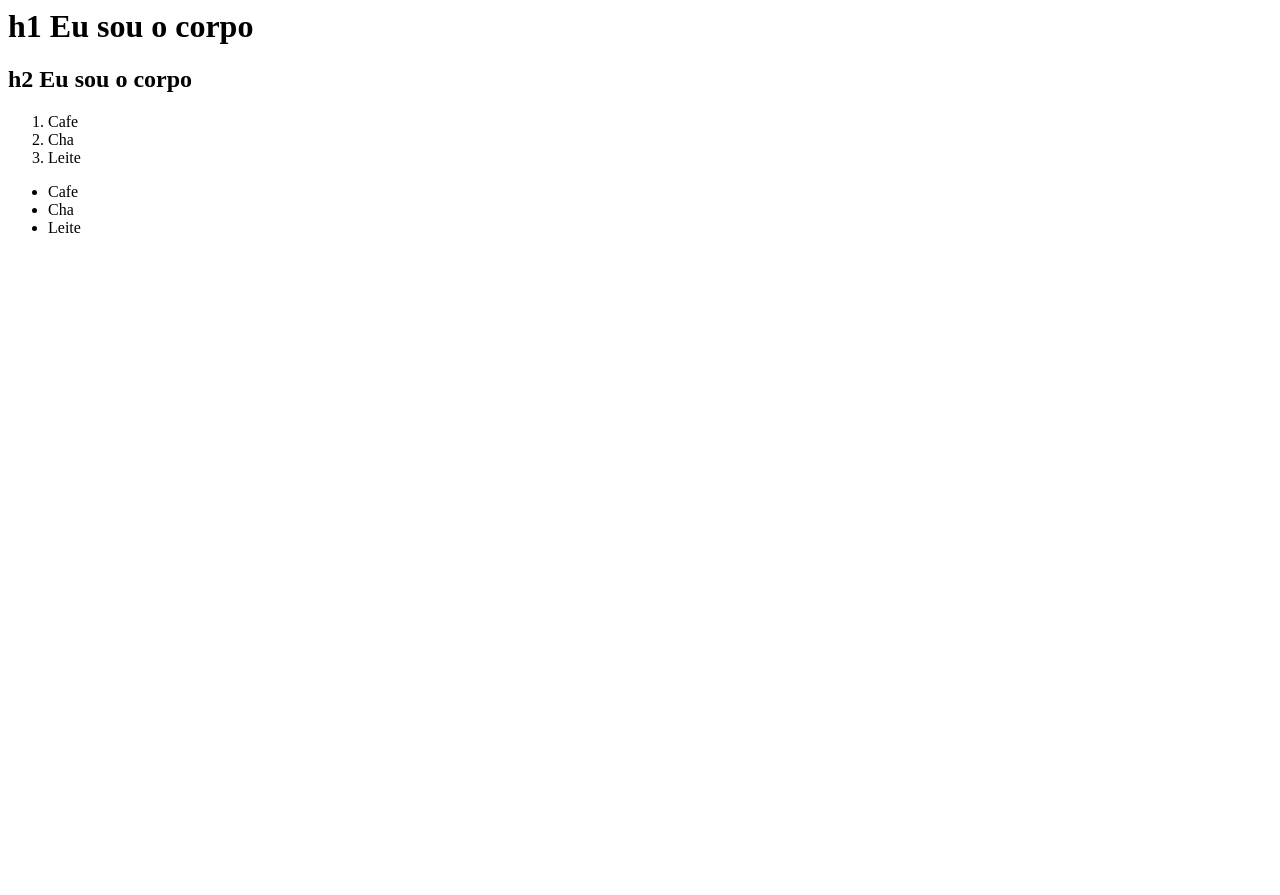
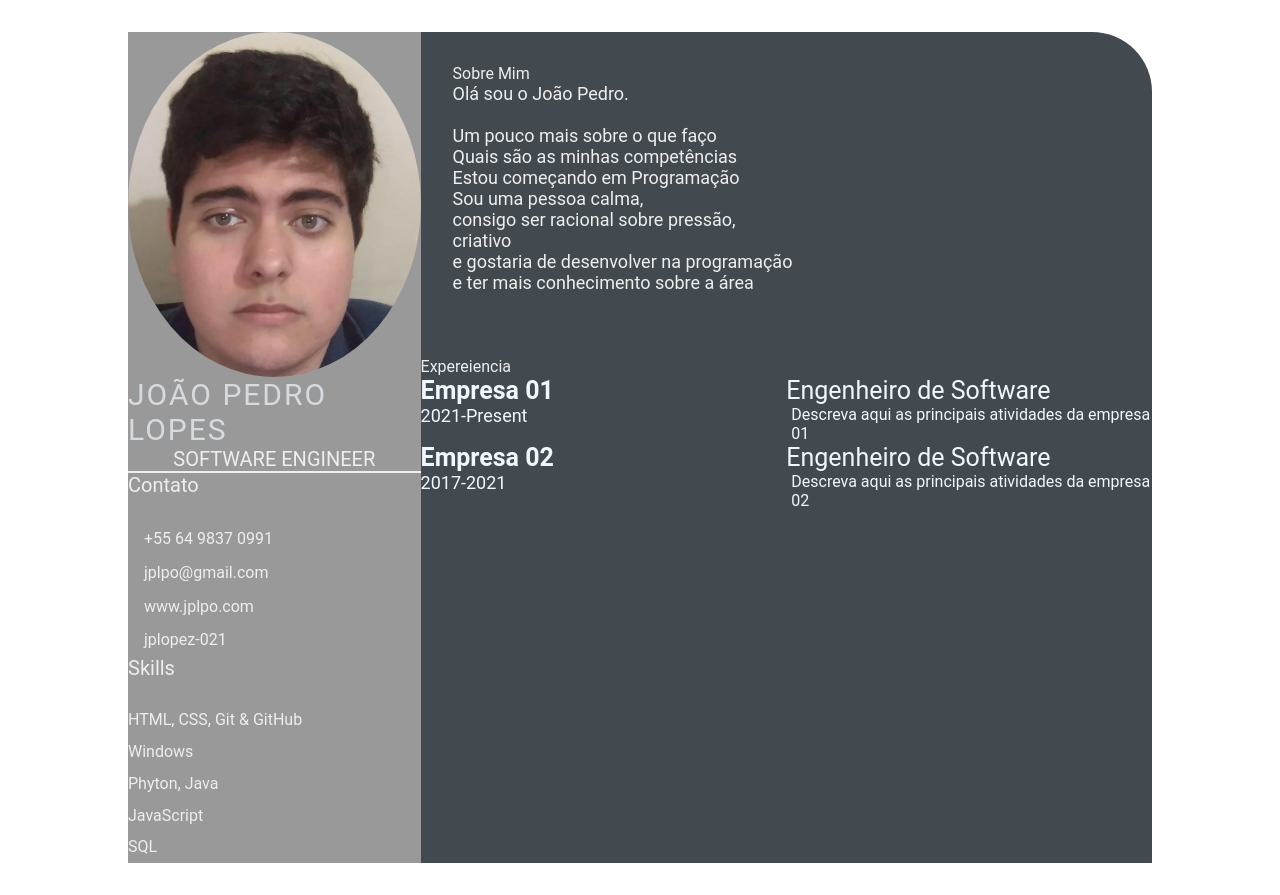
Before and after one commit to jplopez-021/jplopez-021.github.io, a plain HTML site: page index.html in a window 1280 px wide. Before the commit the page ends 800 px from the top, so only its background shows below. Drawn offline with Linux system fonts and the light colour scheme.

Commit message:
feature: add experience

```diff
--- a/index.html
+++ b/index.html
@@ -1,21 +1,84 @@
-<html>
-    <head>
-        <title>
-            Olá, eu sou a cabeça
-        </title>
-    </head>
-    <body>
-        <h1>h1 Eu sou o corpo</h1>
-        <h2>h2 Eu sou o corpo</h2>
-    </body>
-    <ol>
-        <li>Cafe</li>
-        <li>Cha</li>
-        <li>Leite</li>
-    </ol>
-    <ul>
-        <li>Cafe</li>
-        <li>Cha</li>
-        <li>Leite</li>
-    </ul>
+<html lang="en">
+<head>
+    <meta charset="UTF-8">
+    <meta http-equiv="X-UA-Compatible" content="IE=edge">
+    <meta name="viewport" content="width=device-width, initial-scale=1.0">
+    <title>João Pedro Lopes</title>
+    <link rel="stylesheet" href="style.css">
+</head>
+<body>
+    <main class="resume-contents">
+        <section class="left-section">
+            <section class="left-section-content">
+                <div class="profile">
+                    <img class="profile-image" src="img/profile-image.jpg" alt="Profile image">
+                    <p class="name">João Pedro Lopes</p>
+                    <p class="profession">Software Engineer</p>
+                </div>
+                <div class="contact-info">
+                    <p class="left-title">Contato</p>
+                    <ul>
+                        <li><i class="fa fa-phone"></i>+55 64 9837 0991</li>
+                        <li><i class="fa fa-envelope"></i>jplpo@gmail.com</li>
+                        <li><i class="fa fa-globe"></i>www.jplpo.com</li>
+                        <li><i class="fa fa-github"></i>jplopez-021</li>
+                    </ul>
+                </div>
+                <div class="skills">
+                    <p class="left-title">Skills</p>
+                    <ul>
+                        <li><p>HTML, CSS, Git & GitHub</p></li>
+                        <li><p>Windows</p></li>
+                        <li><p>Phyton, Java</p></li>
+                        <li><p>JavaScript</p></li>
+                        <li><p>SQL</p></li>
+                    </ul>
+                </div>
+            </section>
+            </section>
+            <section class="right-section">
+                    <div class="right-section-contents">
+                        <section class="about gap">
+                            <div class="right-title">Sobre Mim</div>
+                            <p class="about-me-contents">
+                                Olá sou o João Pedro.<br>
+                                <br> Um pouco mais sobre o que faço
+                                <br>Quais são as minhas competências
+                                <br>Estou começando em Programação
+                                <br>Sou uma pessoa calma,
+                                <br>consigo ser racional sobre pressão,
+                                <br>criativo
+                                <br>e gostaria de desenvolver na programação
+                                <br>e ter mais conhecimento sobre a área
+                            </p>
+                        </section>
+                    </div>
+            <section class="experience gap">
+                <div class="right-title">Expereiencia</div>
+                <div class="experience-contents">
+                    <div class="exp-left">
+                        <p class="exp-company-name">Empresa 01</p>
+                        <p class="exp-time-period">2021-Present</p>
+                    </div>
+                    <div class="exp-right">
+                        <p class="exp-position">Engenheiro de Software</p>
+                        <p class="exp-desc">
+                            Descreva aqui as principais atividades da empresa 01
+                        </p>
+                    </div>
+                    <div class="exp-left">
+                        <p class="exp-company-name">Empresa 02</p>
+                        <p class="exp-time-period">2017-2021</p>
+                    </div>
+                    <div class="exp-right">
+                        <p class="exp-position">Engenheiro de Software</p>
+                        <p class="exp-desc">
+                            Descreva aqui as principais atividades da empresa 02
+                        </p>
+                    </div>
+                </div>
+            </section>
+           </section>
+    </main>
+</body>
 </html>
--- /dev/null
+++ b/style.css
@@ -0,0 +1,138 @@
+* {
+    margin: 0;
+    padding: 0;
+    box-sizing: border-box;
+    list-style: none;
+    font-family: 'Roboto', sans-serif;
+}
+
+.resume-contents {
+    min-height: 100vh;
+    width: 80%;
+    margin: 2rem auto;
+    display: grid;
+    grid-template-columns: repeat(7, 1fr);
+}
+
+.left-section {
+    grid-column: span 2;
+    height: 100%;
+    background-color: #999999;
+}
+
+.right-section {
+    grid-column: span 5;
+    height: 100%;
+    background-color: #424a50;
+    border-radius: 0px 60px 0px 0px;
+}
+
+.left-section-contents{
+    padding: 2rem 2rem;
+}
+
+.profile {
+    width: 100%;
+    border-bottom: 2px solid #eeeeee;
+}
+
+.profile .profile-image {
+    width: 100%;
+    border-radius: 100%;
+}
+
+.name {
+    color: #D6DBDF;
+    font-size: 30px;
+    letter-spacing: 2px;
+    text-transform: uppercase;
+}
+
+.profession {
+    color: #eeeeee;
+    font-size: 20px;
+    text-transform: uppercase;
+    text-align: center;
+}
+
+/* .contact-info { border-bottom: 2px solid #1B2631; } */
+.left-title {
+    color: #eeeeee;
+    font-size: 20px;
+}
+
+.contact-info ul {
+    padding-top: 1.5rem;
+}
+
+.contact-info ul li,
+.references ul li {
+    padding: .4rem 0;
+    color: #eeeeee;
+}
+
+.contact-info ul li i,
+.references ul li i {
+    padding-right: 1rem;
+    font-size: 18px;
+    color: #eeeeee;
+}
+
+.skills ul {
+    padding-top: 1.5rem;
+}
+.skills ul li p {
+    padding: .4rem 0;
+    color: #eeeeee;
+}
+
+.right-section-contents {
+    padding: 2rem 2rem;
+}
+
+.right-title {
+    color: #eeeeee;
+}
+
+.gap {
+    padding-bottom: 2rem;
+}
+.about-me-contents {
+    font-size: 18px;
+    color: #eeeeee;
+}
+
+.experience-contents,
+.education-contents,
+.awards-contents {
+    display: grid;
+    grid-template-columns: repeat(2, 1fr);
+    padding-bottom: 2rem;
+    color: #F1F8FD;
+}
+
+.exp-company-name,
+.education-school-name,
+.awards-company-name {
+    font-size: 25px;
+    font-weight: bold;
+}
+
+.exp-time-period,
+.educationp-time-period,
+.awards-time-period {
+    font-size: 18px;
+}
+
+.exp-position,
+.education-subject,
+.awards-name {
+    font-size: 25px;
+}
+
+.exp-desc,
+.education-desc,
+.awards-desc {
+    font-size: 16px;
+    padding-left: 5px;
+}
```
Also changed, not shown: img/profile-image.jpg (added).
